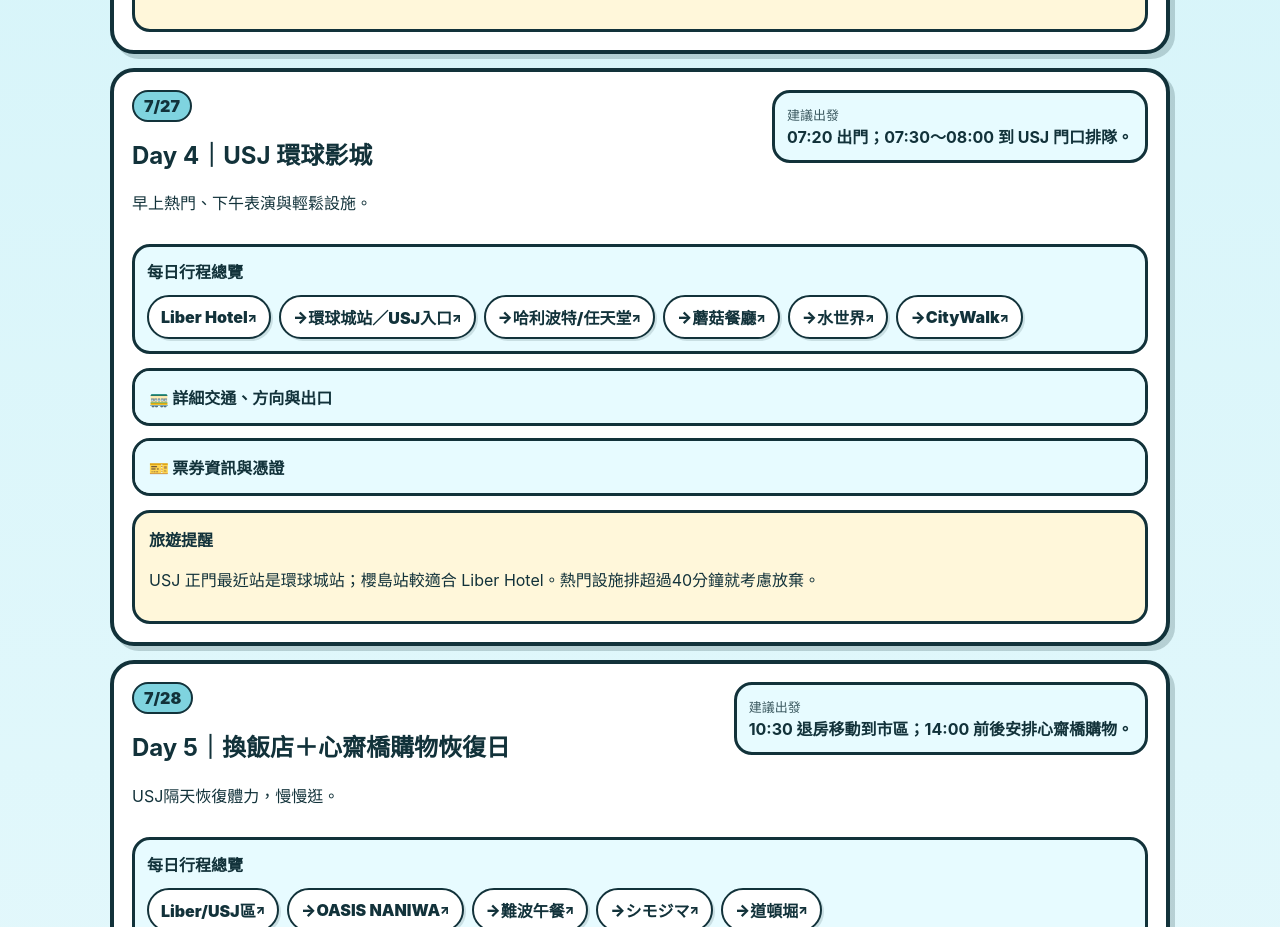
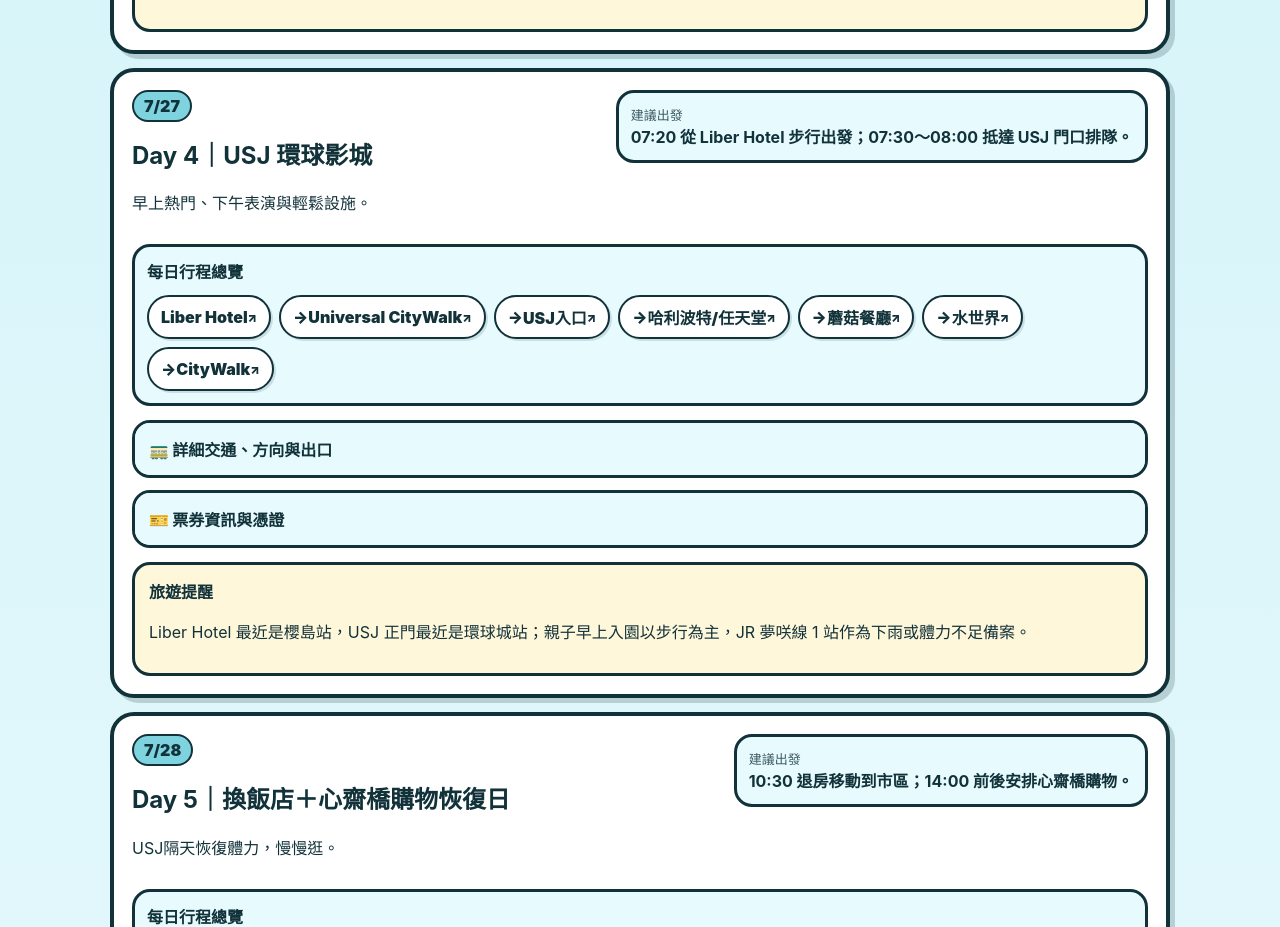
Before and after one commit to sacha693/my-storyjs-app, a React (Vite) app: page /my-storyjs-app/days in a window 1280 px wide. Shown: the part 2720-3647 px from the top of the page. Built offline with nearby package versions, Linux system fonts and the light colour scheme.

Commit message:
Update Day 4 with walking-first USJ route

```diff
--- a/src/data/day4.ts
+++ b/src/data/day4.ts
@@ -5,10 +5,11 @@ export const day4Plan: DayPlan = {
   date: '7/27',
   title: 'Day 4｜USJ 環球影城',
   subtitle: '早上熱門、下午表演與輕鬆設施。',
-  suggestedDeparture: '07:20 出門；07:30～08:00 到 USJ 門口排隊。',
+  suggestedDeparture: '07:20 從 Liber Hotel 步行出發；07:30～08:00 抵達 USJ 門口排隊。',
   route: [
     { label: 'Liber Hotel', query: 'Liber Hotel Osaka' },
-    { label: '環球城站／USJ入口', query: 'ユニバーサルシティ駅' },
+    { label: 'Universal CityWalk', query: 'Universal CityWalk Osaka' },
+    { label: 'USJ入口', query: 'Universal Studios Japan entrance' },
     { label: '哈利波特/任天堂', query: 'Super Nintendo World USJ' },
     { label: '蘑菇餐廳', query: 'Kinopio Cafe USJ' },
     { label: '水世界', query: 'WaterWorld Universal Studios Japan' },
@@ -22,15 +23,25 @@ export const day4Plan: DayPlan = {
   quickLinks: [
     { label: '🎢 USJ園區', query: 'Universal Studios Japan' },
     { label: '🚉 環球城站', query: 'ユニバーサルシティ駅' },
+    { label: '🏨 Liber Hotel', query: 'Liber Hotel Osaka' },
     { label: '🍄 任天堂世界', query: 'Super Nintendo World USJ' },
     { label: '🎈 小小兵樂園', query: 'Minion Park USJ' }
   ],
   outbound: [
     {
-      text: 'Liber Hotel → 櫻島站 → 環球城站',
+      text: 'Liber Hotel → Universal CityWalk → USJ 正門',
+      lineName: '步行',
+      lineColor: '#6b7280',
+      direction: '從 Liber Hotel 直接步行前往 Universal CityWalk 與 USJ 正門，早上不用為 1 站 JR 進站等車。',
+      from: { label: 'Liber Hotel', query: 'Liber Hotel Osaka' },
+      to: { label: 'USJ入口', query: 'Universal Studios Japan entrance' },
+      exit: '依 Google Maps 步行約抓 10～15 分鐘；現場跟著人流與 USJ 入口指標。'
+    },
+    {
+      text: '下雨／孩子累備案：櫻島站 → 環球城站',
       lineName: 'JR 夢咲線',
       lineColor: '#e87511',
-      direction: '往西九條方向，搭 1 站到環球城站',
+      direction: '若天氣不好或孩子體力不足，可從櫻島站搭 JR 夢咲線 1 站到環球城站。',
       from: { label: '櫻島站', query: '桜島駅' },
       to: { label: '環球城站', query: 'ユニバーサルシティ駅' },
       exit: '環球城站出站後穿過 Universal CityWalk，跟著 USJ 入口指標。'
@@ -39,22 +50,22 @@ export const day4Plan: DayPlan = {
       text: 'USJ入口 → 園區步行 → 任天堂世界／哈利波特區',
       lineName: '園區步行',
       lineColor: '#16a34a',
-      direction: '入園後不要先逛商店',
+      direction: '入園後先確認 Express Pass 與整理券時段，熱門區優先，不要先逛商店。',
       from: { label: 'USJ入口', query: 'Universal Studios Japan entrance' },
       to: { label: '任天堂世界', query: 'Super Nintendo World USJ' },
-      exit: '最快方向：入園後不要先逛商店。'
+      exit: '依 App 與園區動線前往。'
     }
   ],
   inbound: [
     {
       text: 'USJ入口 → Universal CityWalk → Liber Hotel',
-      lineName: '步行或 JR 夢咲線',
-      lineColor: '#e87511',
-      direction: '出園後穿過 CityWalk，避開商店街停留',
+      lineName: '步行',
+      lineColor: '#6b7280',
+      direction: '出園後穿過 CityWalk，直接步行回 Liber Hotel。',
       from: { label: 'USJ入口', query: 'Universal Studios Japan entrance' },
       to: { label: 'Liber Hotel', query: 'Liber Hotel Osaka' },
-      exit: '出園後穿過 CityWalk，避開商店街停留。'
+      exit: '晚上很累時不要再加行程；若下雨可改搭 JR 夢咲線 1 站回櫻島站。'
     }
   ],
-  note: 'USJ 正門最近站是環球城站；櫻島站較適合 Liber Hotel。熱門設施排超過40分鐘就考慮放棄。'
+  note: 'Liber Hotel 最近是櫻島站，USJ 正門最近是環球城站；親子早上入園以步行為主，JR 夢咲線 1 站作為下雨或體力不足備案。'
 }
```
